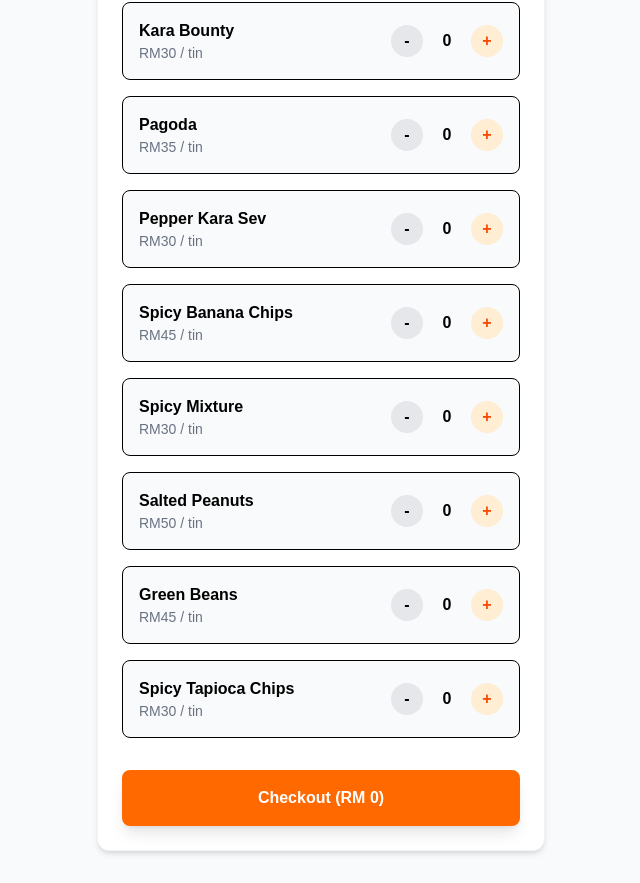
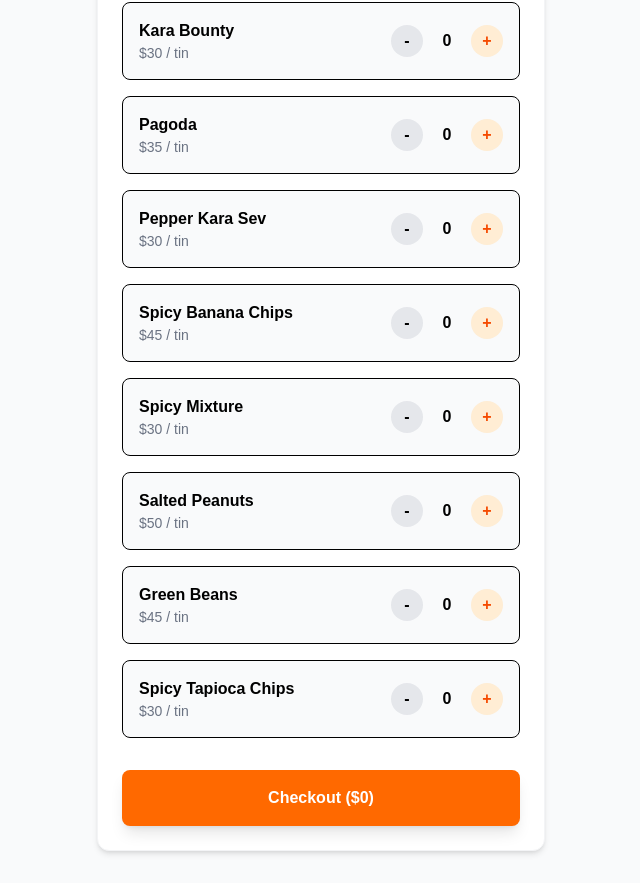
Before and after one commit to Kelv-Storm/trueman_ent_website, a Next.js app: page / in a window 1280 px wide. Shown: the part 499-1382 px from the top of the page, without its empty margins (319-959 px from the left). Built offline with nearby package versions, Linux system fonts and the light colour scheme; no server answers; the database is empty.

Commit message:
Change currency format from RM to $ in invoice

```diff
--- a/app/page.js
+++ b/app/page.js
@@ -57,7 +57,6 @@ export default function Storefront() {
       if (cart[item.id] > 0) orderItems[item.name] = cart[item.id];
     });
 
-    // Generate Custom Order ID: Customer_Name_YYYY/MM/DD
     const dateObj = new Date();
     const yyyy = dateObj.getFullYear();
     const mm = String(dateObj.getMonth() + 1).padStart(2, '0');
@@ -67,7 +66,7 @@ export default function Storefront() {
 
     try {
       await addDoc(collection(db, "orders"), {
-        orderId: customOrderId, // Saves the new format to Firebase too!
+        orderId: customOrderId,
         customer: customerName,
         phone: phone,
         items: orderItems,
@@ -76,7 +75,6 @@ export default function Storefront() {
         createdAt: serverTimestamp()
       });
 
-      // Pass the new custom ID to the PDF generator
       generateInvoice(customOrderId, totalAmount, orderItems);
       alert("Order placed! Please check the downloaded PDF for payment details.");
 
@@ -104,12 +102,12 @@ export default function Storefront() {
     let yPos = 80;
     Object.entries(items).forEach(([itemName, qty]) => {
       const itemPrice = MENU.find(m => m.name === itemName).price;
-      doc.text(`${itemName} Tins: ${qty} (RM ${qty * itemPrice})`, 20, yPos);
+      doc.text(`${itemName} Tins: ${qty} ($${qty * itemPrice})`, 20, yPos);
       yPos += 10;
     });
 
     doc.setFontSize(16);
-    doc.text(`Total Due: RM ${total}`, 20, yPos + 10);
+    doc.text(`Total Due: $${total}`, 20, yPos + 10);
 
     doc.text("Payment Instructions:", 20, yPos + 30);
     doc.setFontSize(12);
@@ -117,7 +115,6 @@ export default function Storefront() {
     doc.text("2. Put Order ID as Reference", 20, yPos + 50);
     doc.text("3. WhatsApp receipt to +65 9816 4292 (Logan)", 20, yPos + 60);
 
-    // Replace slashes with dashes for the filename so it saves safely
     const safeFilename = orderId.replace(/\//g, '-');
     doc.save(`Trueman_Invoice_${safeFilename}.pdf`);
   };
@@ -140,7 +137,7 @@ export default function Storefront() {
             <div key={item.id} className="flex justify-between items-center bg-gray-50 p-4 rounded-lg border">
               <div>
                 <h3 className="font-bold">{item.name}</h3>
-                <p className="text-sm text-gray-500">RM{item.price} / tin</p>
+                <p className="text-sm text-gray-500">${item.price} / tin</p>
               </div>
               <div className="flex gap-4 items-center">
                 <button onClick={() => updateCart(item.id, -1)} className="bg-gray-200 w-8 h-8 rounded-full font-bold">-</button>
@@ -152,7 +149,7 @@ export default function Storefront() {
         </div>
 
         <button onClick={handleCheckout} disabled={isOrdering} className="w-full bg-orange-500 hover:bg-orange-600 text-white font-bold py-4 rounded-lg shadow-lg">
-          {isOrdering ? "Generating Order..." : `Checkout (RM ${totalAmount})`}
+          {isOrdering ? "Generating Order..." : `Checkout ($${totalAmount})`}
         </button>
       </div>
     </div>
```
